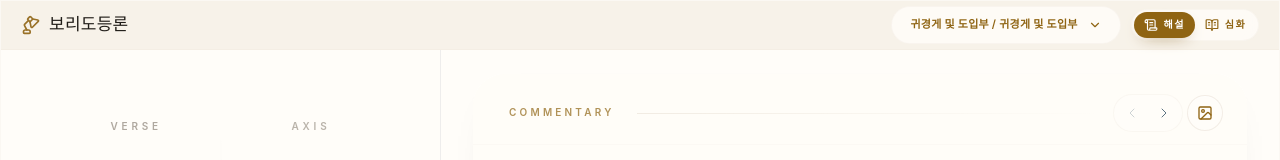
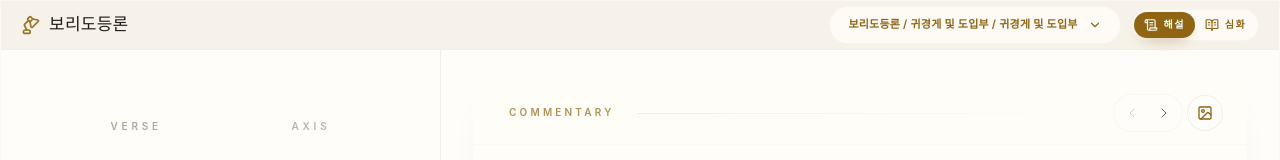
Before and after one commit to concario17-max/lamp, a React (Vite) app: page /chapter/1/verse/1 in a window 1280 px wide. Shown: the top 160 px of the page. Built offline with nearby package versions, Linux system fonts and the light colour scheme; a web font is replaced by a local one.

Commit message:
feat: show full hierarchy path including group category in picker trigger and header

```diff
--- a/src/App.tsx
+++ b/src/App.tsx
@@ -130,6 +130,7 @@ const ContextPillPicker = ({
     }, [isOpen]);
 
     const activeChapter = chapters.find((c) => String(c.chapter) === chapterNum);
+    const activeGroupLabel = activeChapter?.meta.description || '';
     const activeChapterLabel = activeChapter
         ? activeChapter.meta.name_korean
         : (chapterNum ? `${chapterNum}장` : '');
@@ -138,6 +139,12 @@ const ContextPillPicker = ({
     const activeVerseLabel = activeVerse?.title
         ? activeVerse.title
         : (verseNum ? `${verseNum}절` : '');
+
+    const fullPathLabel = [
+        activeGroupLabel,
+        activeChapterLabel,
+        activeVerseLabel
+    ].filter(Boolean).join(' / ');
 
     const groupedChapters = useMemo(() => {
         const groups: { description: string; chapters: YogaChapter[] }[] = [];
@@ -166,7 +173,7 @@ const ContextPillPicker = ({
                     CONTEXT
                 </span>
                 <span className="flex-1 truncate text-[10px] font-medium tracking-[0.1em] text-text-secondary dark:text-dark-text-secondary">
-                    {activeChapterLabel} {activeVerseLabel ? `/ ${activeVerseLabel}` : ''}
+                    {fullPathLabel}
                 </span>
             </div>
 
@@ -267,7 +274,7 @@ const ContextPillPicker = ({
         </div>
     ) : null;
 
-    const triggerText = activeVerseLabel ? `${activeChapterLabel} / ${activeVerseLabel}` : activeChapterLabel;
+    const triggerText = fullPathLabel;
 
     return (
         <div ref={rootRef} className="relative shrink-0">
```
